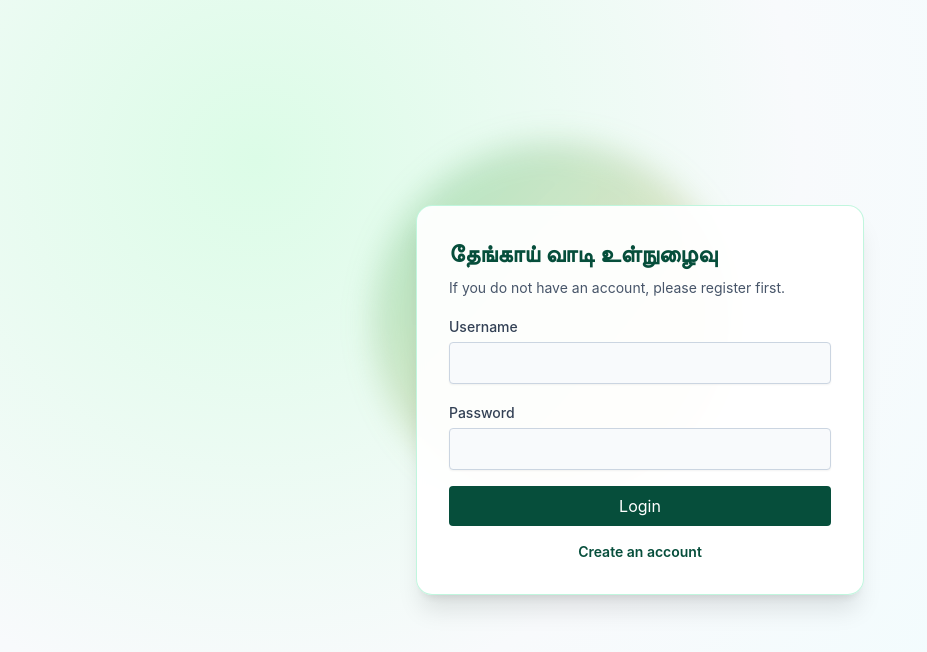
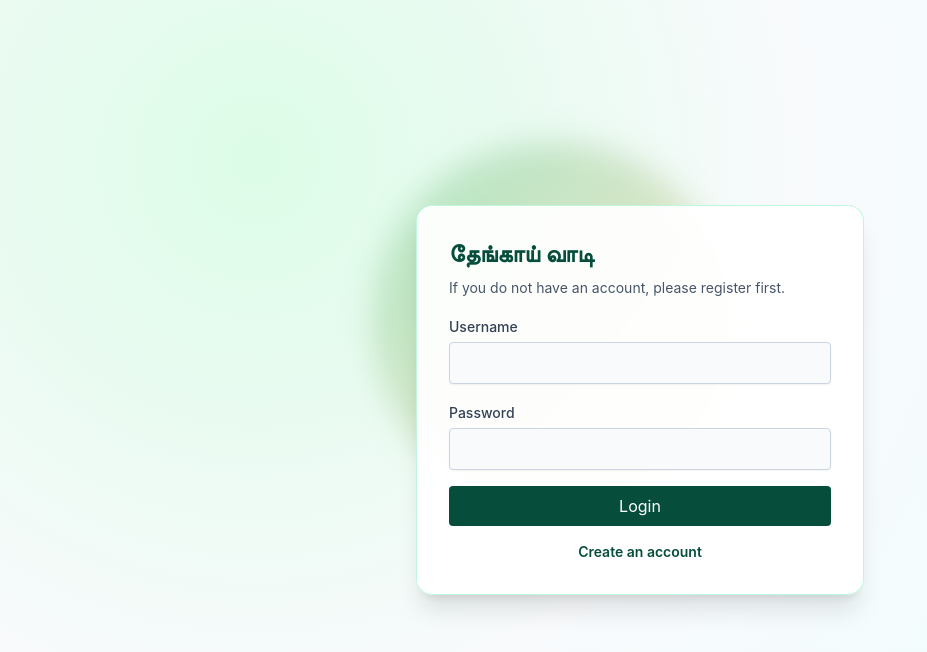
Before and after one commit to Vignesh3uu3h/coconuts, a React (Vite) app in the folder frontend/: page /login in a window 1280 px wide. Shown: the top 652 px of the page, without its empty margins (0-927 px from the left). Built offline with nearby package versions, Linux system fonts and the light colour scheme.

Commit message:
fix text ahs

```diff
--- a/frontend/src/pages/LoginPage.jsx
+++ b/frontend/src/pages/LoginPage.jsx
@@ -33,7 +33,7 @@ export default function LoginPage() {
     <div className="login-screen flex min-h-screen items-center justify-center px-4">
       <div className="login-glow" aria-hidden="true" />
       <div className="login-card w-full max-w-md rounded-2xl border border-emerald-200/70 bg-white/95 p-8 shadow-xl backdrop-blur-sm">
-        <h1 className="mb-2 text-2xl font-bold text-emerald-900">தேங்காய் வாடி உள்நுழைவு</h1>
+        <h1 className="mb-2 text-2xl font-bold text-emerald-900">தேங்காய் வாடி </h1>
         <p className="mb-4 text-sm text-slate-600">If you do not have an account, please register first.</p>
 
         {error && <div className="mb-4 rounded bg-red-100 px-4 py-3 text-sm text-red-700">{error}</div>}
```
